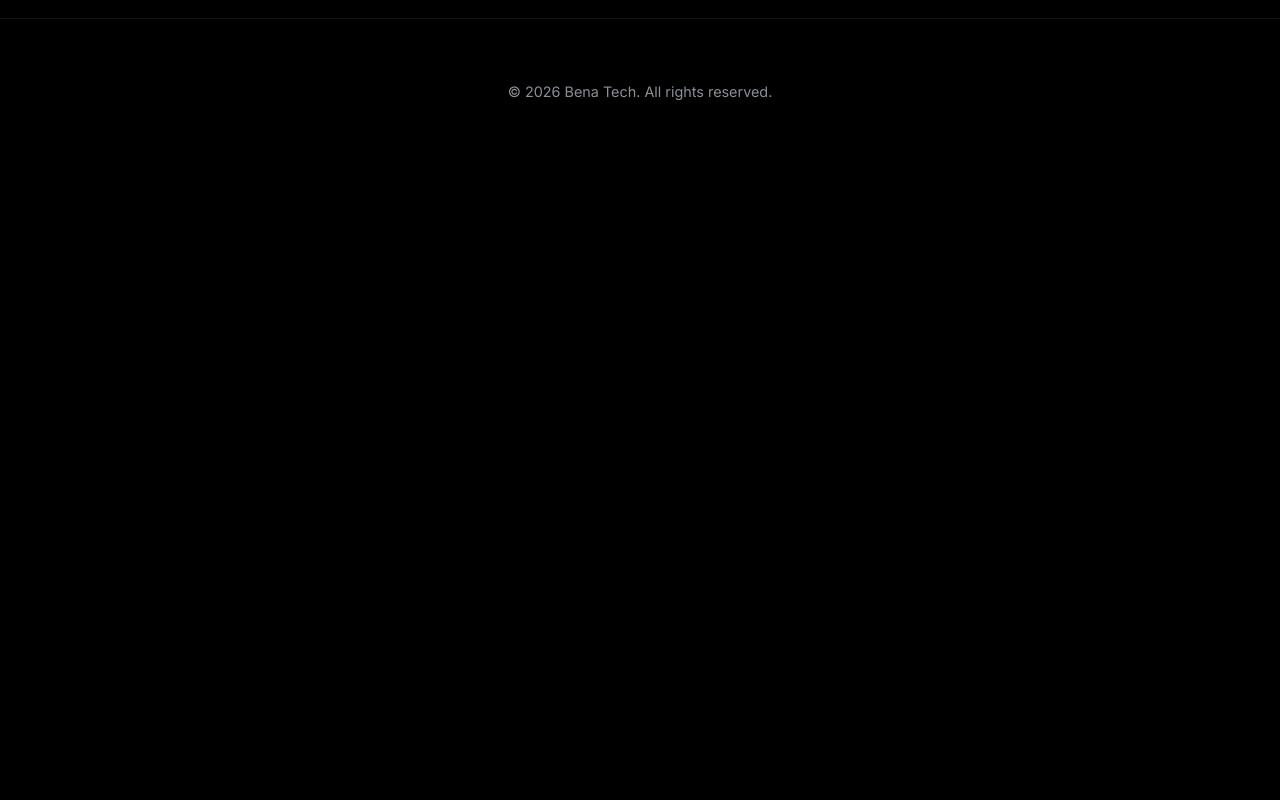
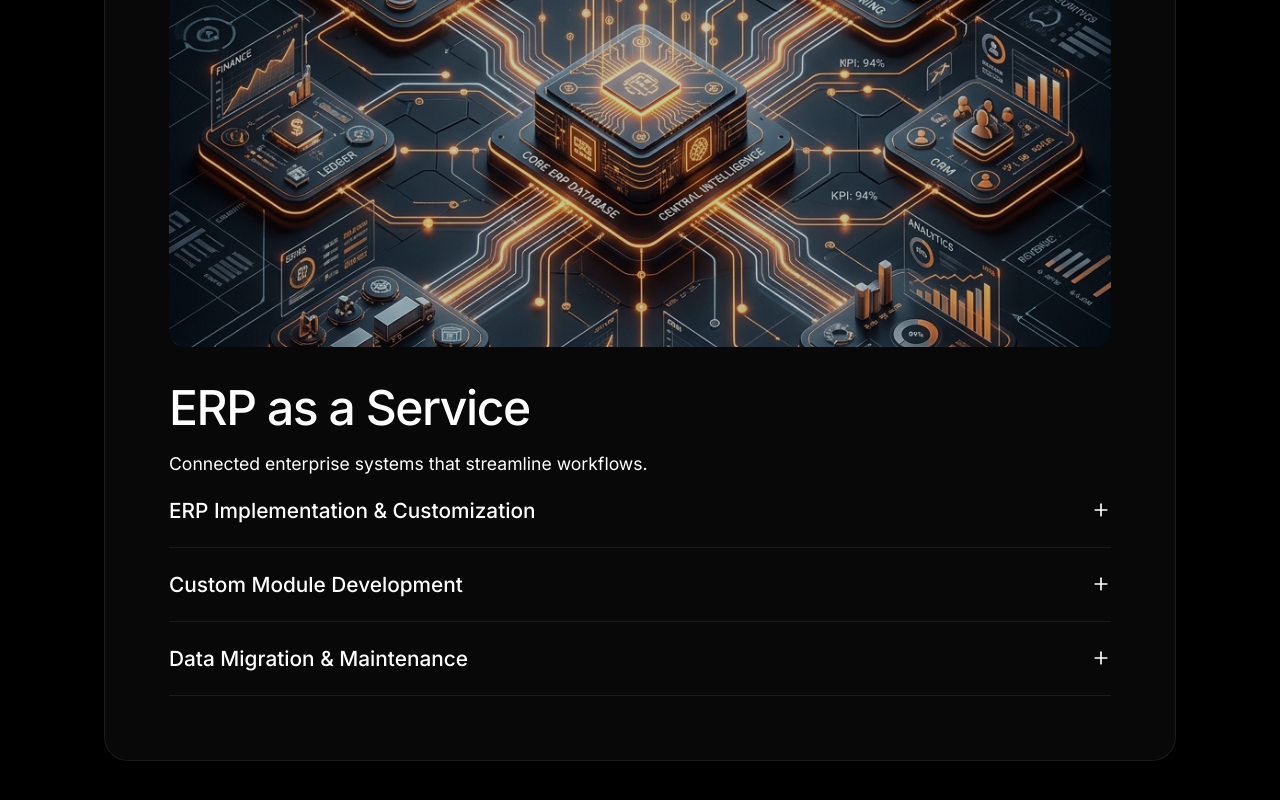
Before and after one commit to DareenNA/booking-bena-tech-adm, a React (Vite) app: page /services in a window 1280 px wide. Shown: the part 3244-4044 px from the top of the page. Before the commit the page ends 3408 px from the top, so only its background shows below. Built offline with nearby package versions, Linux system fonts and the light colour scheme; no server answers.

Commit message:
feat: add ERP as a Service to services page

```diff
--- a/src/pages/Services.jsx
+++ b/src/pages/Services.jsx
@@ -104,6 +104,24 @@ const Services = () => {
              </div>
           </div>
 
+          {/* ERP as a Service */}
+          <div className="bento-card" style={{ gridColumn: 'span 12', padding: '4rem' }}>
+             <div className="grid md:grid-cols-2 gap-3" style={{ direction: 'rtl' }}>
+               <div style={{ direction: 'ltr' }}>
+                  <div className="bento-image-wrap" style={{ position: 'relative', height: '400px', borderRadius: '16px', marginBottom: '2rem', overflow: 'hidden' }}>
+                  <img src="/assets/benatech_erp_1200x600.png" alt="ERP Integration" style={{ opacity: 0.8 }} />
+                  </div>
+                  <h2 className="display-2" style={{ marginBottom: '1rem' }}>ERP as a Service</h2>
+                  <p className="text-grey" style={{ fontSize: '1.1rem' }}>Connected enterprise systems that streamline workflows.</p>
+               </div>
+               <div style={{ display: 'flex', flexDirection: 'column', justifyContent: 'center', direction: 'ltr' }}>
+                  <ExpandableRow title="ERP Implementation & Customization" desc="Tailoring platforms (Odoo, ERPNext, SAP) to align with your proprietary business flows." />
+                  <ExpandableRow title="Custom Module Development" desc="Creating bespoke modules, inventory trackers, reporting engines, and specific APIs." />
+                  <ExpandableRow title="Data Migration & Maintenance" desc="Ensuring secure database migration, schema alignment, system integrity, and ongoing support." />
+               </div>
+             </div>
+          </div>
+
         </div>
       </div>
     </div>
```
Also changed, not shown: public/assets/benatech_erp_1200x600.png (added).
